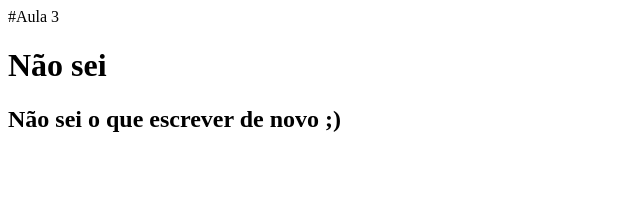
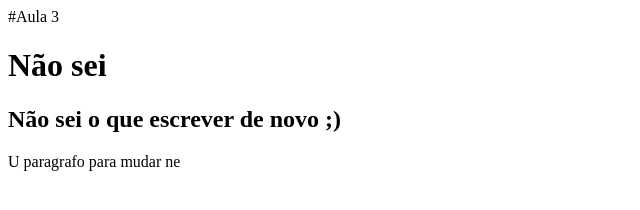
Before and after one commit to giparreira/Aula3, a plain HTML site: page index.html in a window 1280 px wide. Shown: the whole page, without its empty margins (0-640 px from the left). Drawn offline with Linux system fonts and the light colour scheme.

Commit message:
Testando o push -u origin

```diff
--- a/index.html
+++ b/index.html
@@ -11,6 +11,7 @@
 <body>
     <h1>Não sei</h1>
     <h2>Não sei o que escrever de novo ;)</h2>
+    <p>U paragrafo para mudar ne </p>
 </body>
 
 </html>
```
